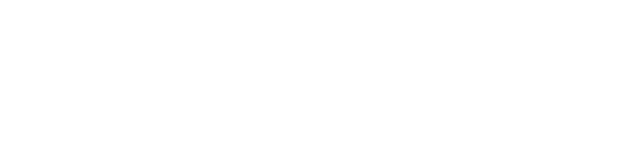
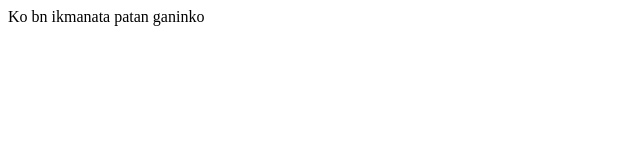
Before and after one commit to RakinduNiwunhella/Project101, a plain HTML site: page Samitha/DRLandingPage.html in a window 1280 px wide. Shown: the whole page, without its empty margins (0-640 px from the left). Drawn offline with Linux system fonts and the light colour scheme.

Commit message:
Reminder for Samitha

```diff
--- a/Samitha/DRLandingPage.html
+++ b/Samitha/DRLandingPage.html
@@ -5,6 +5,6 @@
     <title>title</title>
 </head>
 <body>
-
+    Ko bn ikmanata patan ganinko
 </body>
 </html>
```
